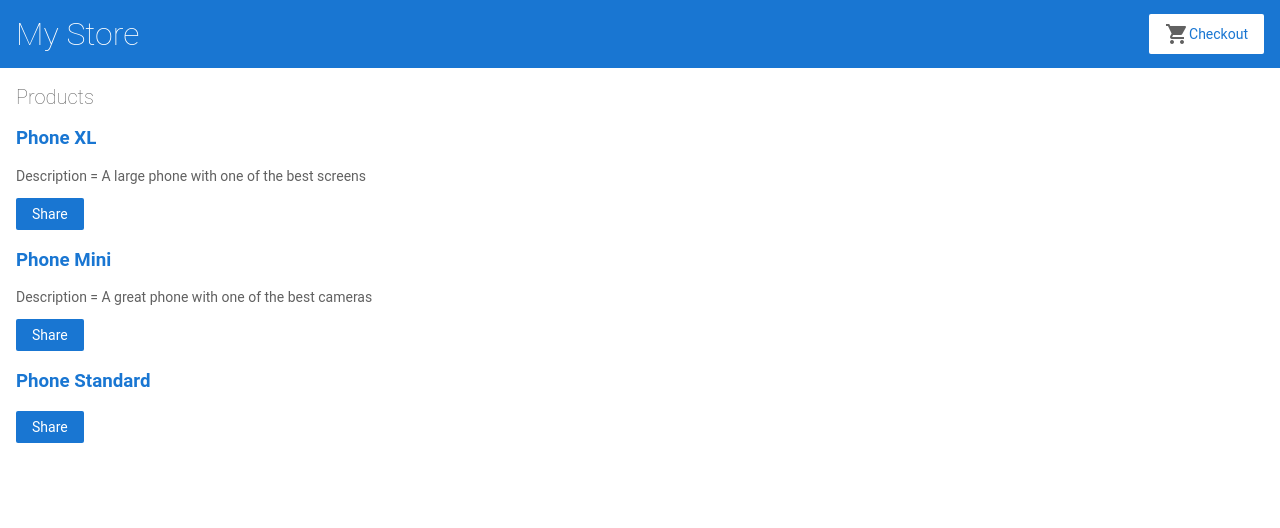
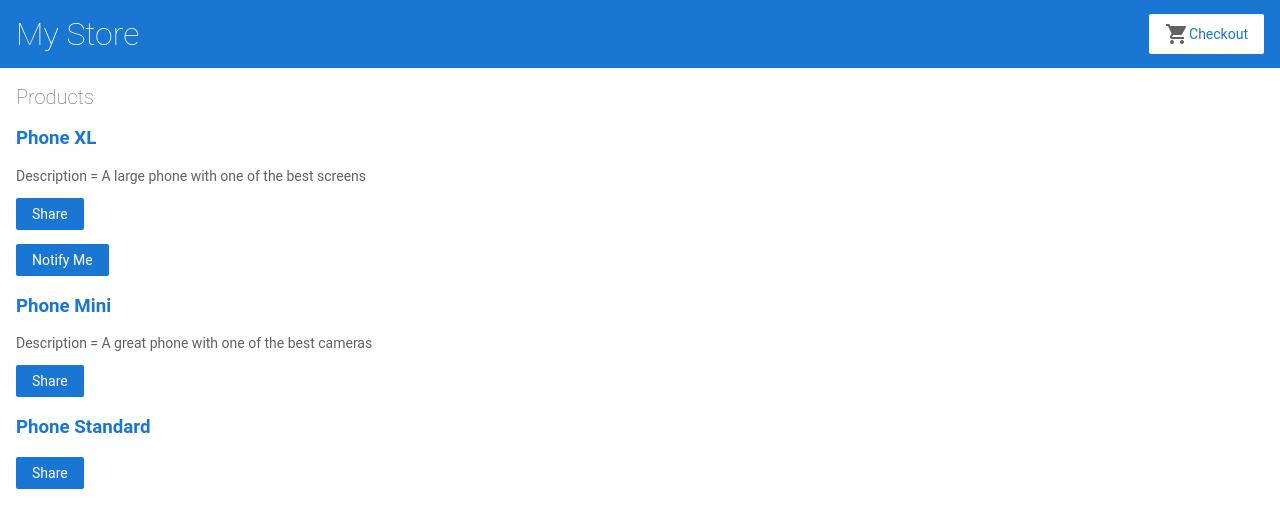
Before and after one commit to jthuko/Angular-eCommerce-Project, an Angular app: page / in a window 1280 px wide. Shown: the top 528 px of the page. Built offline with nearby package versions, Linux system fonts and the light colour scheme.

Commit message:
3 files modified

```diff
--- a/src/app/product-alerts/product-alerts.component.html
+++ b/src/app/product-alerts/product-alerts.component.html
@@ -1 +1,3 @@
-<p>product-alerts works!</p>
+<p *ngIf="product && product.price > 700">
+  <button type="button">Notify Me</button>
+</p>
--- a/src/app/product-alerts/product-alerts.component.ts
+++ b/src/app/product-alerts/product-alerts.component.ts
@@ -1,4 +1,5 @@
-import { Component } from '@angular/core';
+import { Component, Input } from '@angular/core';
+import {Product} from '../products';
 
 @Component({
   selector: 'app-product-alerts',
@@ -6,5 +7,5 @@ import { Component } from '@angular/core';
   styleUrls: ['./product-alerts.component.css']
 })
 export class ProductAlertsComponent {
-
+@Input() product: Product | undefined;
 }
--- a/src/app/product-list/product-list.component.html
+++ b/src/app/product-list/product-list.component.html
@@ -14,6 +14,8 @@
     Share
   </button>
 
+  <app-product-alerts [product]="product"></app-product-alerts>
+
 </div>
 
 
```
